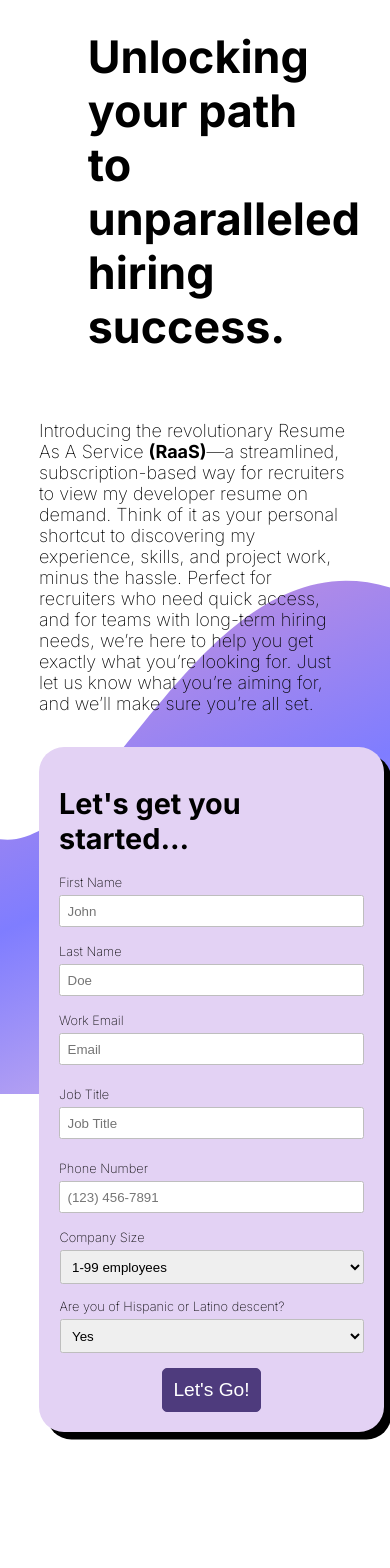
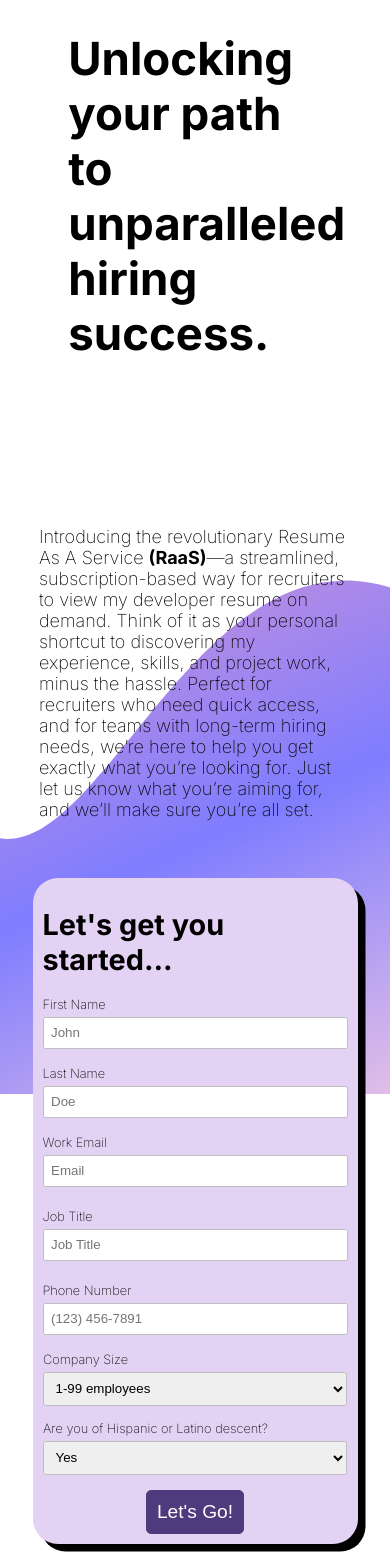
Before and after one commit to landaverdend/portfolio-site, a React (Vite) app: page / in a window 390 px wide. Shown: the top 1568 px of the page. Before the commit the page ends 1474 px from the top, so only its background shows below. Built offline with nearby package versions, Linux system fonts and the light colour scheme.

Commit message:
holy fuck i finally did it.

```diff
--- a/src/views/SurveyView/SurveyView2.tsx
+++ b/src/views/SurveyView/SurveyView2.tsx
@@ -32,7 +32,7 @@ function SurveyView2() {
   const [dumbSlogan, setDumbSlogan] = useState(dumbSlogans[0]);
   const [, setAnim] = useState(0);
 
-  const { ref, engine, createPhysicsBodyFromDOM } = usePhysicsHook(false);
+  const { ref, engine, createPhysicsBodyFromDOM } = usePhysicsHook();
   const domMap = useRef<Map<string, Coordinates>>(new Map());
 
   useEffect(() => {
@@ -51,12 +51,11 @@ function SurveyView2() {
     function addInput() {
       if (!physicsEnabled) return;
 
-      // const inputs = document.getElementsByTagName('input');
       const elements = document.getElementsByClassName('physics');
 
       for (let el of elements) {
         if (el) {
-          const bodyToAdd = createPhysicsBodyFromDOM(el, { plugin: { domId: el.id } });
+          const bodyToAdd = createPhysicsBodyFromDOM(el as HTMLElement, { isStatic: false, plugin: { domId: el.id } });
           bodyToAdd.friction = 0.00001;
           bodyToAdd.frictionAir = 0.000005;
           bodyToAdd.restitution = 1.0;
@@ -77,7 +76,6 @@ function SurveyView2() {
       function animate() {
         for (const el of Composite.allBodies(engine.current.world)) {
           if (el.isStatic || !el.plugin.domId) continue;
-
           domMap.current.set(el.plugin.domId, { x: el.position.x, y: el.position.y, angle: el.angle });
         }
 
@@ -101,8 +99,12 @@ function SurveyView2() {
 
     if (el && coords) {
       const { x, y, angle } = coords;
-
-      return { position: 'absolute', top: y, left: x, transform: `translate(-50%, -50%) rotate(${angle}rad)` };
+      return {
+        position: 'absolute',
+        top: y,
+        left: x,
+        transform: `translate(-50%, -50%) rotate(${angle}rad)`,
+      };
     }
     return {};
   }
--- a/src/views/SurveyView/physicsHook.tsx
+++ b/src/views/SurveyView/physicsHook.tsx
@@ -1,4 +1,4 @@
-import { Bodies, Composite, Engine, Render, Runner } from 'matter-js';
+import { Bodies, Body, Composite, Engine, Render, Runner } from 'matter-js';
 import { useEffect, useRef } from 'react';
 
 function usePhysicsHook(shouldRender = false) {
@@ -38,9 +38,9 @@ function usePhysicsHook(shouldRender = false) {
 
   // Build out the base scene when times tried is greater or equal to 1.
   useEffect(function buildScene() {
-    const width = ref.current?.scrollWidth ?? 0;
-    const height = ref.current?.scrollHeight ?? 0;
-
+    if (!ref.current) return;
+    const width = ref.current.scrollWidth;
+    const height = ref.current.scrollHeight;
     const ground = Bodies.rectangle(width / 2, height + 50, width, 50, { isStatic: true });
     const ceiling = Bodies.rectangle(width / 2, 0, width, 1, {
       isStatic: true,
@@ -56,8 +56,11 @@ function usePhysicsHook(shouldRender = false) {
   }, []);
 
   // UTIL FUNCTIONS
-  function createPhysicsBodyFromDOM(el: Element, options = {}) {
-    const { x, y, width, height } = el.getBoundingClientRect();
+  function createPhysicsBodyFromDOM(el: HTMLElement, options = {}) {
+    const { width, height } = el.getBoundingClientRect();
+
+    const x = el.offsetLeft;
+    const y = el.offsetTop;
 
     // Calculate Matter.js coordinates (centered origin)
     const centerX = x + width / 2;
--- a/src/views/SurveyView/survey-view2.css
+++ b/src/views/SurveyView/survey-view2.css
@@ -142,7 +142,8 @@
   .survey-view-container {
     flex-direction: column;
     overflow: visible;
-    gap: 15px;
+    gap: 40px;
+
     .about-container {
       height: max-content;
 
@@ -151,8 +152,9 @@
       overflow: visible;
 
       h1 {
-        font-size: 2.8rem;
-        height: 37.5vh;
+        font-size: 2.85rem;
+        height: 50vh;
+        max-width: 65vw;
       }
 
       p {
@@ -162,10 +164,9 @@
 
     .form-container {
       flex: 5;
-      width: 80vw;
 
       .form {
-        padding: 20px;
+        padding: 10px;
         margin: 0 auto 5vh auto;
 
         .input-grid {
```
